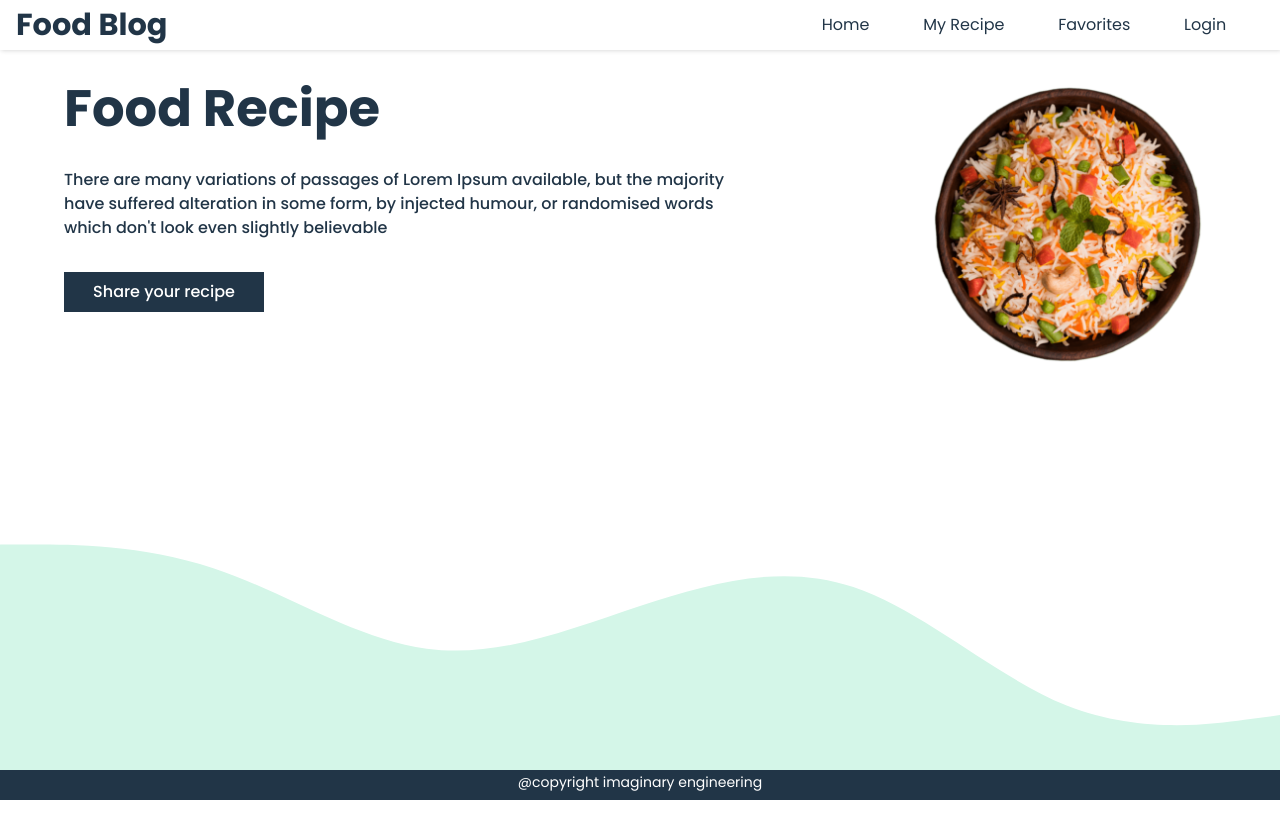
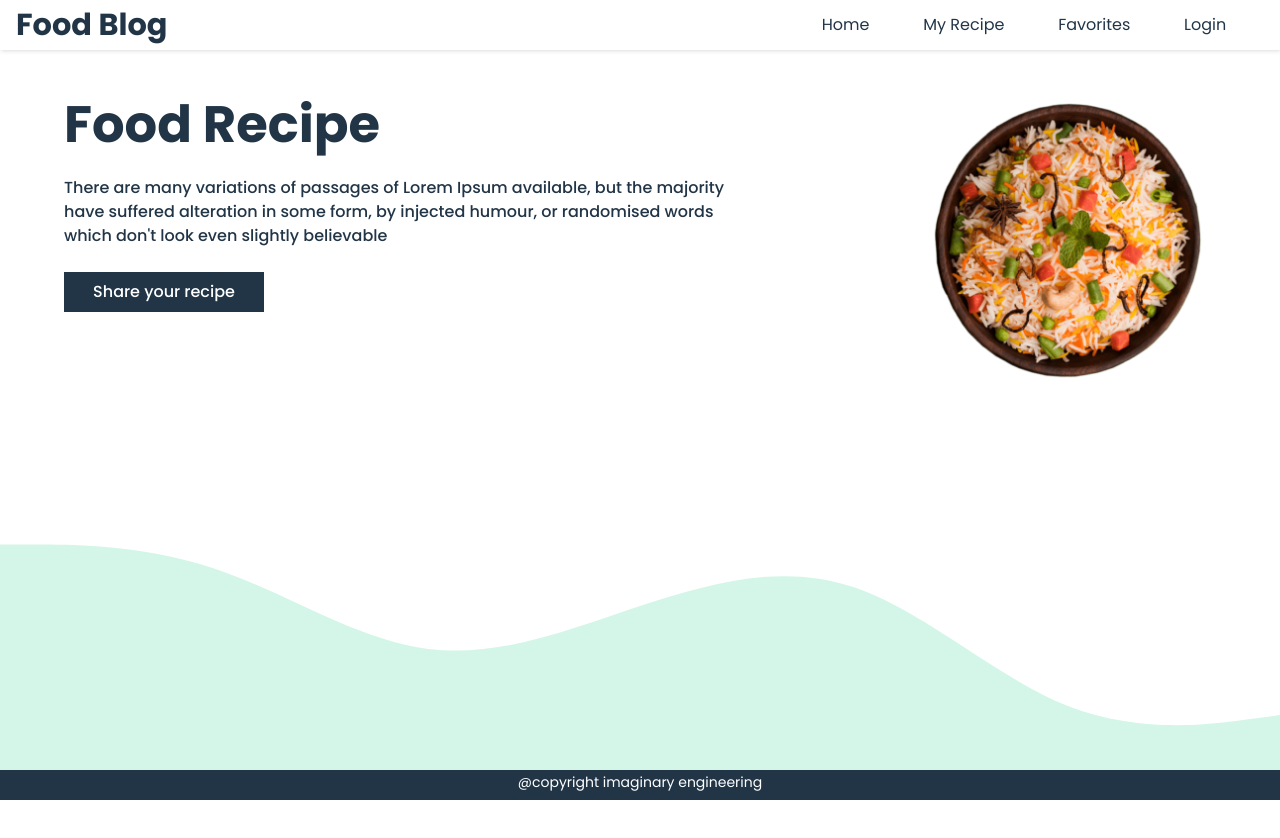
Before and after one commit to Hetvikathiriya/recipe, a React (Vite) app in the folder recipe/: page / in a window 1280 px wide. Shown: the top 838 px of the page. Built offline with nearby package versions, Linux system fonts and the light colour scheme.

Commit message:
change fontsize

```diff
--- a/recipe/src/App.css
+++ b/recipe/src/App.css
@@ -65,7 +65,7 @@ section{
 
 .home{
   display: flex;
-  margin-top: 5rem;
+  margin-top: 6rem;
   gap:10rem;
   position: relative;
 }
@@ -91,7 +91,7 @@ section{
 }
 
 .home .left h5{
-  margin:2rem 0;
+  margin:1.5rem 0;
   font-weight: 500;
   font-size: medium;
 }
```
